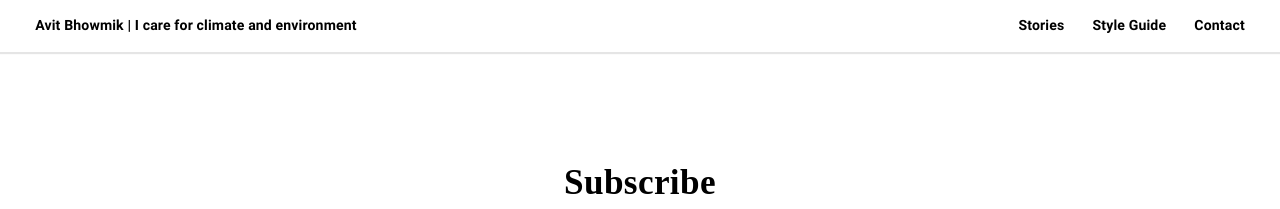
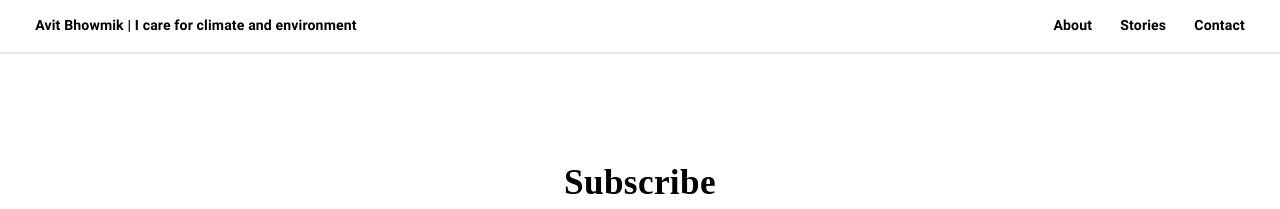
Before and after one commit to nurulmomen/avitbhowmik, a Jekyll site: the page built from subscribe.html, in a window 1280 px wide. Shown: the top 209 px of the page. Built offline with Jekyll 4.4.1, drawn with Linux system fonts in a browser that asks for light colours; some web fonts are replaced.

Commit message:
Website updated

```diff
--- a/_includes/navigation.html
+++ b/_includes/navigation.html
@@ -1,7 +1,7 @@
 <nav>
   <ul class="header__list">
+    <li><a href="{{ '/about' | prepend: site.baseurl }}">About</a></li>
     <li><a href="{{ '/' | prepend: site.baseurl }}">Stories</a></li>
-    <li><a href="{{ '/style-guide' | prepend: site.baseurl }}">Style Guide</a></li>
     <li><span class="popup__open">Contact</span></li>
   </ul>
 </nav>
--- a/style-guide.html
+++ b/about.html
@@ -1,7 +1,7 @@
 ---
 layout: page
-title: Style Guide
-image: /assets/images/placeholder-18.jpg
+title: I am an Environmental Scientist. I care for our climate and environment.
+image: /assets/images/profile.jpg
 ---
 <p>My name is Thomas Vaeth and this is Barber. 💈 Barber is a minimal blog theme with a masonry grid layout and infinite scroll. <a href="http://samesies.io" target="_blank">Samesies</a> builds themes for Ghost, WordPress, and Jekyll and they are only available through ThemeForest.</p>
 
```
Also changed, not shown: 1 other file.
